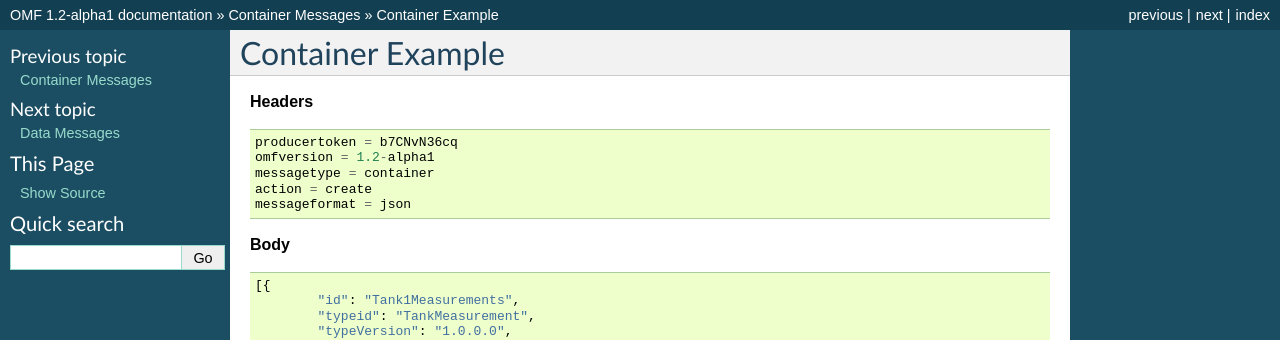
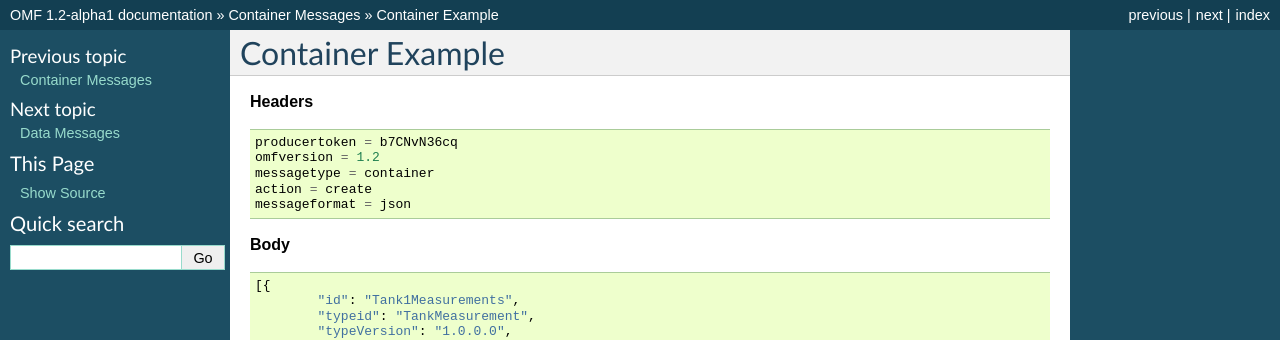
Before and after one commit to AVEVA/OMF-Docs, a Sphinx documentation site: the page built from docs/Container_Msg_Sample.rst, in a window 1280 px wide. Shown: the top 340 px of the page. Built offline with Sphinx 7.4.7, drawn with Linux system fonts in a browser that asks for light colours.

Commit message:
Fix versions

```diff
--- a/docs/Container_Msg_Sample.rst
+++ b/docs/Container_Msg_Sample.rst
@@ -6,7 +6,7 @@ Container Example
 ::
 
 	producertoken = b7CNvN36cq
-	omfversion = 1.2-alpha1
+	omfversion = 1.2
 	messagetype = container
 	action = create
 	messageformat = json
--- a/docs/Data_Msg_Sample.rst
+++ b/docs/Data_Msg_Sample.rst
@@ -6,7 +6,7 @@ Data Example
 ::
 
 	producertoken = b7CNvN36cq
-	omfversion = 1.2-alpha1
+	omfversion = 1.2
 	messagetype = data
 	action = create
 	messageformat = json
--- a/docs/Type_Msg_Sample.rst
+++ b/docs/Type_Msg_Sample.rst
@@ -6,7 +6,7 @@ Type Example
 ::
 
 	producertoken = b7CNvN36cq
-	omfversion = 1.2-alpha1
+	omfversion = 1.2
 	messagetype = type
 	messageformat = json
 	action = create
--- a/docs/conf.py
+++ b/docs/conf.py
@@ -51,7 +51,7 @@ copyright = u'2018, OSIsoft, LLC'
 # built documents.
 #
 # The short X.Y version.
-version = '1.2-alpha1'
+version = '1.2'
 # The full version, including alpha/beta/rc tags.
 release = '1.2-alpha1'
 
```
